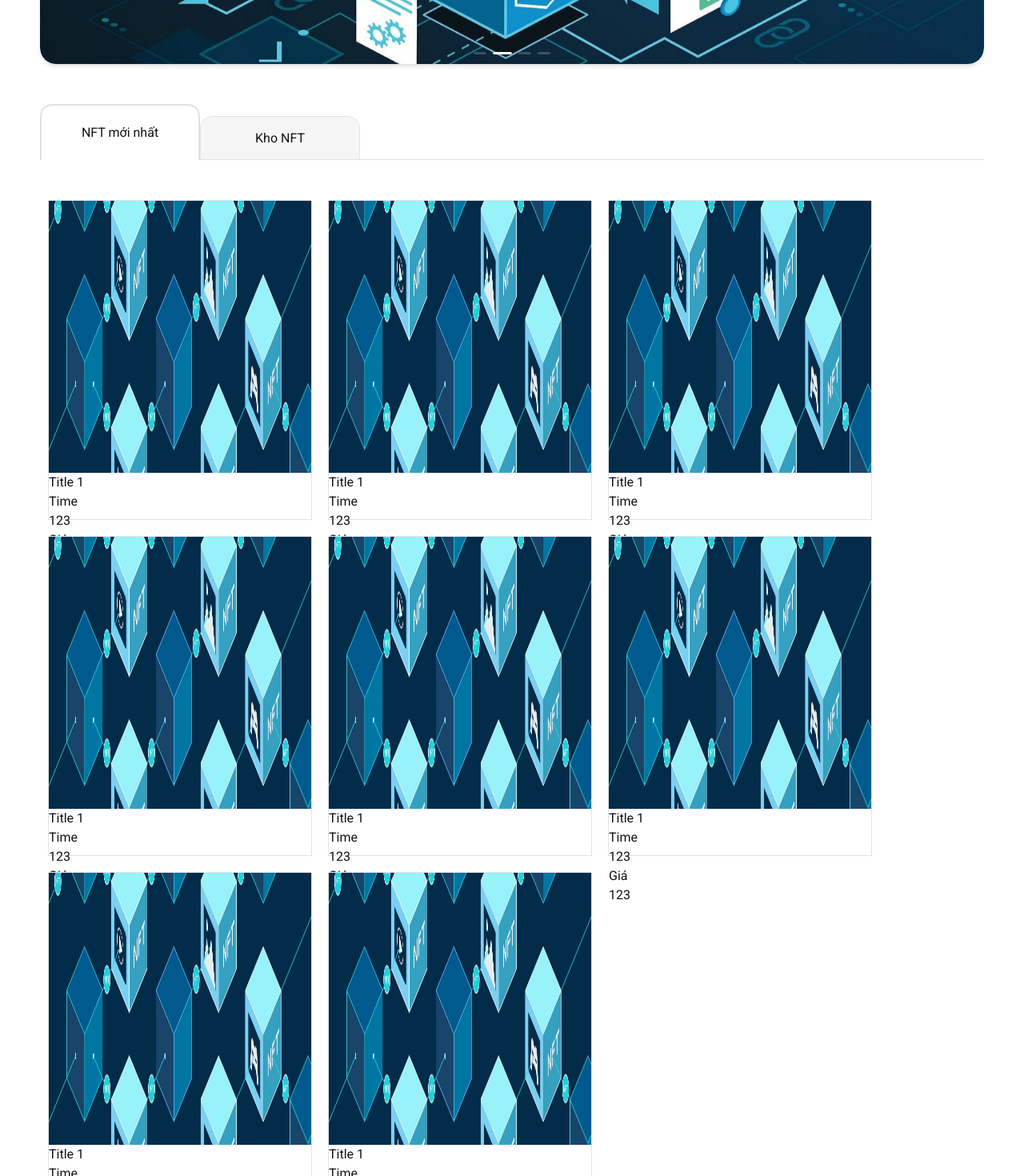
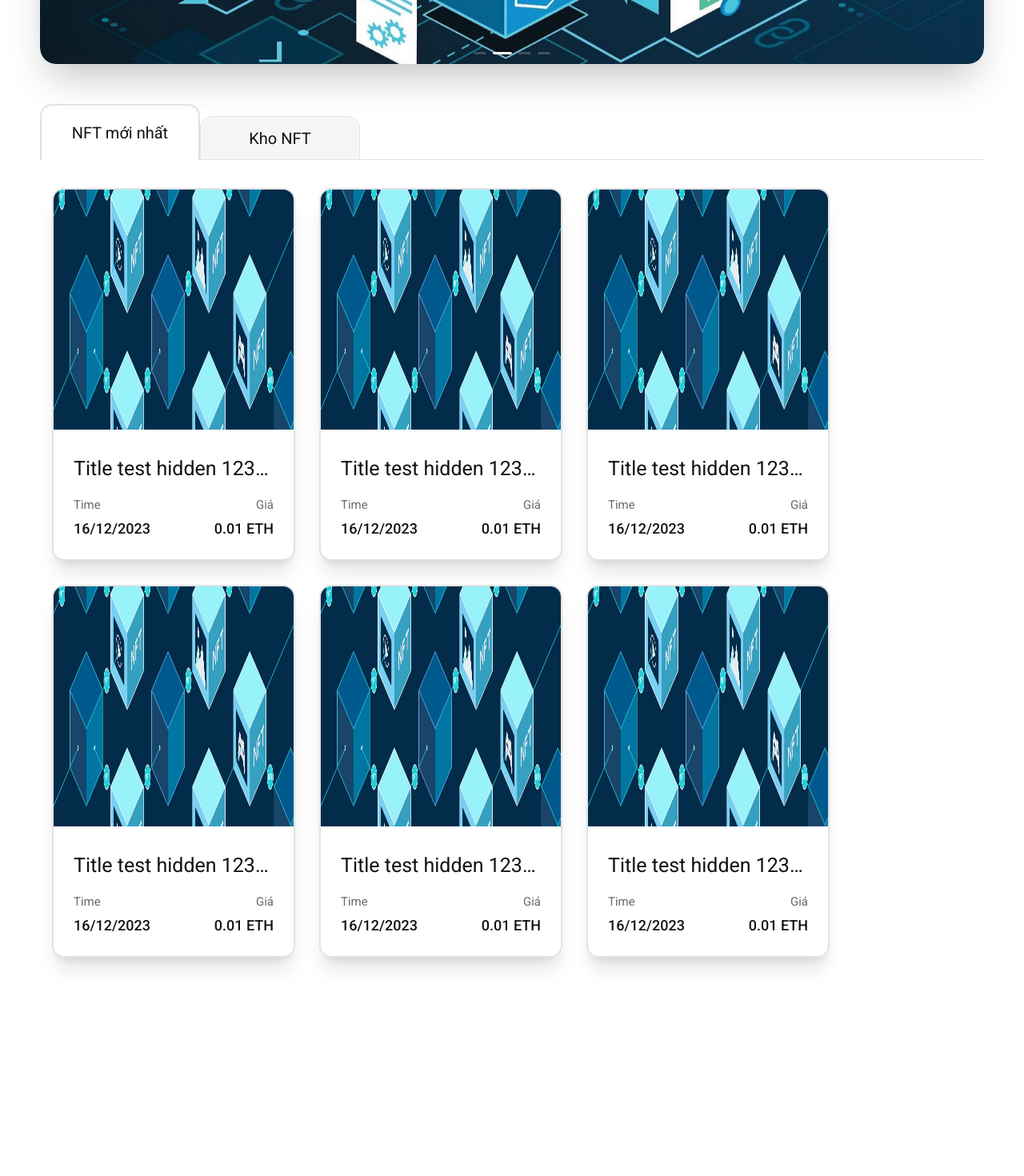
Before and after one commit to thanhthuy1612/datn, a React (Vite) app in the folder fe/: page / in a window 1280 px wide. Shown: the part 360-1830 px from the top of the page at 80% size. After the commit the page ends 1622 px from the top, so only its background shows below. Built offline with nearby package versions, Linux system fonts and the light colour scheme; a web font is replaced by a local one.

Commit message:
update 21/09/2023

```diff
--- a/fe/src/components/button/index.tsx
+++ b/fe/src/components/button/index.tsx
@@ -3,18 +3,20 @@ import test from "../../assets/carousel1.jpg";
 
 const ButtonItem: React.FC = () => {
   return (
-    <div className="w-[330px] h-[400px] border-border border-[1px] m-[10px]">
-      <img src={test} className="w-[340px] h-[340px]"/>
-      <div>
-        <p>Title 1</p>
-        <div>
-          <div>
-            <p>Time</p>
-            <p>123</p>
+    <div className="border-border border-[2px] m-[15px] rounded-[15px] overflow-hidden shadow-xl hover:mt-[-5px] hover:shadow-2xl">
+      <img src={test} className="w-[100%] h-[300px]" />
+      <div className="flex flex-col p-[25px]">
+        <p className="mt-[5px] mb-[15px] text-[25px] w-[250px] overflow-hidden whitespace-nowrap overflow-ellipsis">
+          Title test hidden 1234566666666666666666666666666666
+        </p>
+        <div className="flex justify-between">
+          <div className="flex flex-col items-start">
+            <p className="text-[15px] pb-[5px] text-textButton">Time</p>
+            <p className="text-[18px] font-[500]">16/12/2023</p>
           </div>
-          <div>
-            <p>Giá</p>
-            <p>123</p>
+          <div className="flex flex-col items-end">
+            <p className="text-[15px] pb-[5px] text-textButton">Giá</p>
+            <p className="text-[18px] font-[500]">0.01 ETH</p>
           </div>
         </div>
       </div>
--- a/fe/src/components/menuSetting/index.tsx
+++ b/fe/src/components/menuSetting/index.tsx
@@ -50,21 +50,27 @@ const MenuSetting: React.FC = () => {
   };
   return (
     <div className="flex w-[300px] flex-col">
-      <p className="text text-[30px] pt-[20px] pb-[10px] pl-[25px]">Cài đặt</p>
+      <p className="text text-[30px] pt-[20px] pb-[10px] pl-[25px] border-border border-r-[1px]">
+        Cài đặt
+      </p>
+      <div className="pt-[5px] w-[100%]">
         {menu.map((item) => (
           <button
             key={item.id}
             className={
               state.to === item.to
-              ? "flex items-center py-[15px] my-[5px] pl-[20px] rounded-l-[20px] cursor-pointer border-border border-[2px] border-r-[1px] shadow-xl"
-              : "flex items-center py-[15px] my-[2px] pl-[20px] rounded-l-[15px] hover:bg-settingHover cursor-pointer"
+                ? "flex w-[100%] items-center py-[18px] pl-[20px] rounded-l-[20px] cursor-pointer border-border border-[2px] border-r-[0px] shadow-xl"
+                : "flex w-[100%] items-center py-[15px] pl-[20px] rounded-l-[15px] hover:bg-settingHover cursor-pointer border-border border-r-[1px]"
             }
-          onClick={handleClick(item.to)}>
+            onClick={handleClick(item.to)}
+          >
             <div className="pr-[10px]">{item.icon}</div>
             <p>{item.title}</p>
           </button>
         ))}
       </div>
+      <div className="border-border border-r-[1px] h-[100%]"></div>
+    </div>
   );
 };
 
--- a/fe/src/layouts/SettingLayout.tsx
+++ b/fe/src/layouts/SettingLayout.tsx
@@ -14,7 +14,7 @@ const SettingLayout: React.FC<ISettingLayout> = ({ children }) => {
       </div>
       <div className="pt-[70px] px-[50px] flex w-[100%] flex-1">
         <MenuSetting />
-        <div className="pl-[40px] w-[100%] border-border border-l-[1px]">
+        <div className="pl-[40px] w-[100%]">
           {children}
         </div>
       </div>
--- a/fe/src/pages/home/Carousel.tsx
+++ b/fe/src/pages/home/Carousel.tsx
@@ -30,7 +30,7 @@ const carousel: ICarousel[] = [
 ];
 
 const CarouselHome: React.FC = () => (
-  <div className="z-0 w-[100%] rounded-[20px] shadow-md overflow-hidden">
+  <div className="z-0 w-[100%] rounded-[20px] shadow-2xl overflow-hidden">
     <Carousel autoplay>
       {carousel.map((item: ICarousel) => (
         <div className="w-[100%] rounded-[20px]" key={item.id}>
--- a/fe/src/pages/home/Tabs.tsx
+++ b/fe/src/pages/home/Tabs.tsx
@@ -29,23 +29,34 @@ const TabsHome: React.FC = () => {
             key={item.id}
             className={
               choose === item.id
-                ? "p-[20px] flex items-center justify-center w-[200px] h-[100%] border-[2px] border-b-[0px] border-border rounded-t-[15px]"
-                : "p-[20px] flex items-center justify-center w-[200px] h-[calc(100%-15px)] border-[1px] border-border rounded-t-[15px] bg-hover"
-            }>
+                ? "p-[20px] text-[20px] flex items-center justify-center w-[200px] h-[100%] border-[2px] border-b-[0px] border-border rounded-t-[15px]"
+                : "p-[20px] text-[20px] flex items-center justify-center w-[200px] h-[calc(100%-15px)] border-[1px] border-border rounded-t-[15px] bg-hover hover:shadow-xl"
+            }
+          >
             {item.title}
           </button>
         ))}
         <div className="border-b-[1px] border-border w-[calc(100%-400px)]"></div>
       </div>
-      <div className="mt-[40px] flex flex-wrap">
+      <div className="mt-[20px] flex flex-wrap w-[100%]">
+        <div className="basis-[25%]">
           <ButtonItem />
+        </div>
+        <div className="basis-[25%]">
           <ButtonItem />
+        </div>
+        <div className="basis-[25%]">
           <ButtonItem />
+        </div>
+        <div className="basis-[25%]">
           <ButtonItem />
+        </div>
+        <div className="basis-[25%]">
           <ButtonItem />
+        </div>
+        <div className="basis-[25%]">
           <ButtonItem />
-        <ButtonItem />
-        <ButtonItem />
+        </div>
       </div>
     </div>
   );
--- a/fe/tailwind.config.js
+++ b/fe/tailwind.config.js
@@ -17,6 +17,7 @@ export default {
         settingChoose: "#4096ff",
         settingHover: "#F5F5F5",
         textSetting: "#778899",
+        textButton: "#696969",
       },
       boxShadow: {
         "focus-visible": "none",
```
Lines whose indentation alone changed are shown as unchanged.
